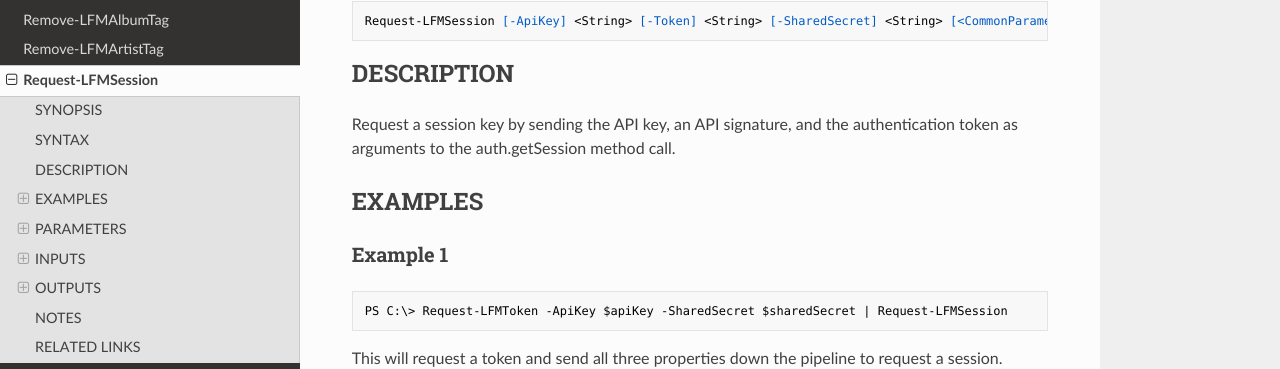
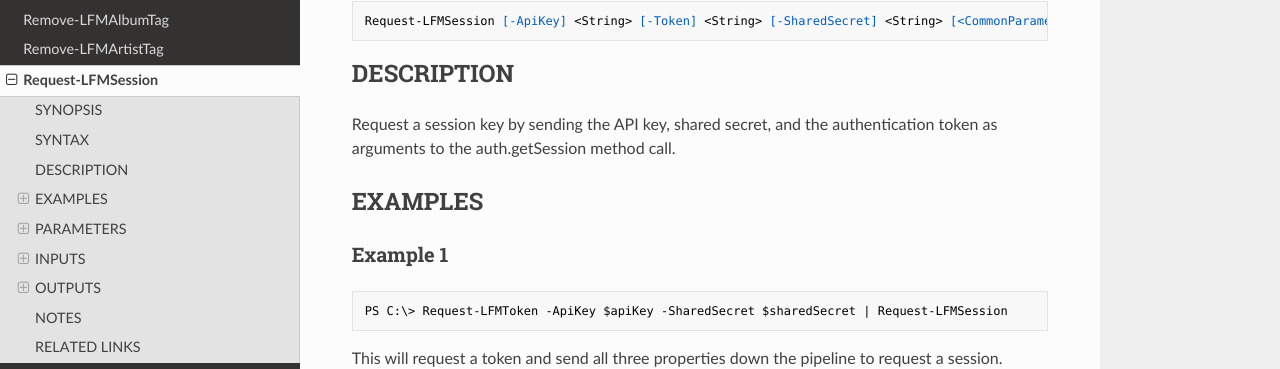
Before and after one commit to camusicjunkie/PowerLFM, an MkDocs documentation site: the page built from docs/Request-LFMSession.md, in a window 1280 px wide and 900 px high. Shown: the part 319-688 px from the top of the window. Built offline with MkDocs 1.6.1, drawn with Linux system fonts in a browser that asks for light colours; nearby versions of some CDN libraries; old or Windows-style settings are respelled for this version of MkDocs.

Commit message:
fixed wording in desc in help file

````diff
--- a/docs/Request-LFMSession.md
+++ b/docs/Request-LFMSession.md
@@ -10,7 +10,7 @@ Request-LFMSession [-ApiKey] <String> [-Token] <String> [-SharedSecret] <String>
 ```
 
 ## DESCRIPTION
-Request a session key by sending the API key, an API signature, and the authentication token as arguments to the auth.getSession method call.
+Request a session key by sending the API key, shared secret, and the authentication token as arguments to the auth.getSession method call.
 
 ## EXAMPLES
 
````
Also changed, not shown: docs/Request-LFMToken.md (+1 -1 lines).
